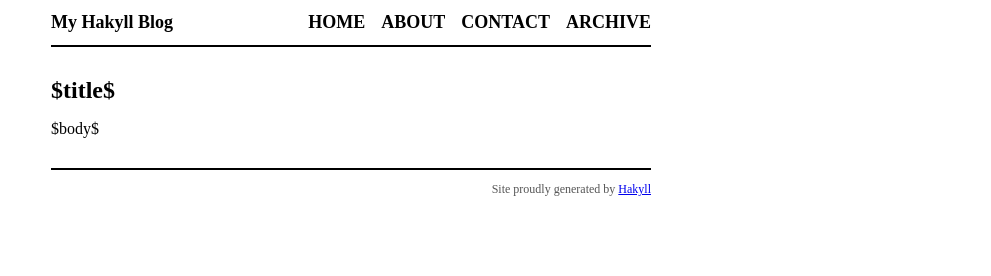
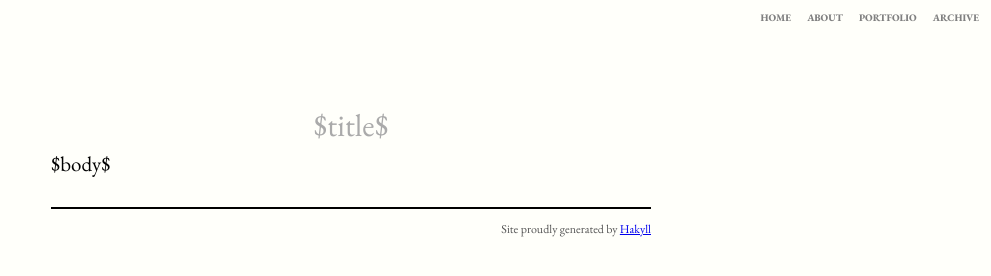
Before and after one commit to lighthenry/equanimitus, a plain HTML site: page templates/default.html in a window 1280 px wide. Shown: the whole page, without its empty margins (289-1280 px from the left). Drawn offline with nearby package versions, Linux system fonts and the light colour scheme.

Commit message:
Initial styling and static block cap on home page

```diff
--- a/css/default.css
+++ b/css/default.css
@@ -1,31 +1,37 @@
+@import url('https://fonts.googleapis.com/css2?family=EB+Garamond&display=swap');
+@import url('https://fonts.googleapis.com/css2?family=EB+Garamond:wght@800&display=swap');
+@import url('https://fonts.googleapis.com/css2?family=EB+Garamond:wght@600;800&display=swap');
+
+@font-face {
+  font-family: 'ElzevierCaps';
+  src: url('../fonts/ElzevierCaps.ttf') format('truetype');
+}
+
 body {
     color: black;
-    font-size: 16px;
+    font-size: 1.3125rem;
     margin: 0px auto 0px auto;
     width: 600px;
+    font-family: 'EB Garamond', serif;
+    background-color: #fffffa;
 }
 
 div#header {
-    border-bottom: 2px solid black;
     margin-bottom: 30px;
     padding: 12px 0px 12px 0px;
 }
 
-div#logo a {
-    color: black;
-    float: left;
-    font-size: 18px;
-    font-weight: bold;
-    text-decoration: none;
-}
-
 div#header #navigation {
     text-align: right;
+    position: fixed;
+    top: 0px;
+    right: 2px;
+    padding-right: 10px;
 }
 
 div#header #navigation a {
-    color: black;
-    font-size: 18px;
+    color: gray;
+    font-size: 10px;
     font-weight: bold;
     margin-left: 12px;
     text-decoration: none;
@@ -42,11 +48,22 @@ div#footer {
 }
 
 h1 {
-    font-size: 24px;
+    font-size: 2em;
+    text-align: center;
+    margin-top: 0px;
+    font-variant: small-caps;
+    line-height: 1.1;
+    max-width: 100%;
+    font-weight: 600;
+    margin: 0px auto 55px auto;
 }
 
-h2 {
-    font-size: 20px;
+#heading{
+    font-size: 1.5em;
+    color: #aaa;
+    text-align: center;
+    font-weight: 400;
+    margin: 80px auto 5px auto;
 }
 
 div.info {
@@ -54,3 +71,15 @@ div.info {
     font-size: 14px;
     font-style: italic;
 }
+
+#first-paragraph {
+  display: block;
+}
+
+#first-paragraph::first-letter {
+  font-family: "ElzevierCaps";
+  font-size: 6.625em;
+  margin: -.1em .03em -.25em 0;
+  float: left;
+  line-height: 1.1;
+}
--- a/templates/default.html
+++ b/templates/default.html
@@ -5,27 +5,25 @@
     <head>
         <meta http-equiv="Content-Type" content="text/html; charset=UTF-8" />
         <script src="/js/script.js"></script>
-        <title>My Hakyll Blog - $title$</title>
+        <title>Equanimitus - $title$</title>
         <link rel="stylesheet" type="text/css" href="/css/default.css" />
     </head>
     <body>
         <div id="header">
-            <div id="logo">
-                <a href="/">My Hakyll Blog</a>
-            </div>
             <div id="navigation">
                 <a href="/">Home</a>
                 <a href="/about.html">About</a>
-                <a href="/contact.html">Contact</a>
+                <a href="/contact.html">Portfolio</a>
                 <a href="/archive.html">Archive</a>
             </div>
         </div>
 
         <div id="content">
-            <h1>$title$</h1>
+            <h2 id="heading">$title$</h2>
 
             $body$
         </div>
+
         <div id="footer">
             Site proudly generated by
             <a href="http://jaspervdj.be/hakyll">Hakyll</a>
```
Also changed, not shown: index.html (+6 -6 lines), fonts/ElzevierCaps.ttf (added), 4 other files.
